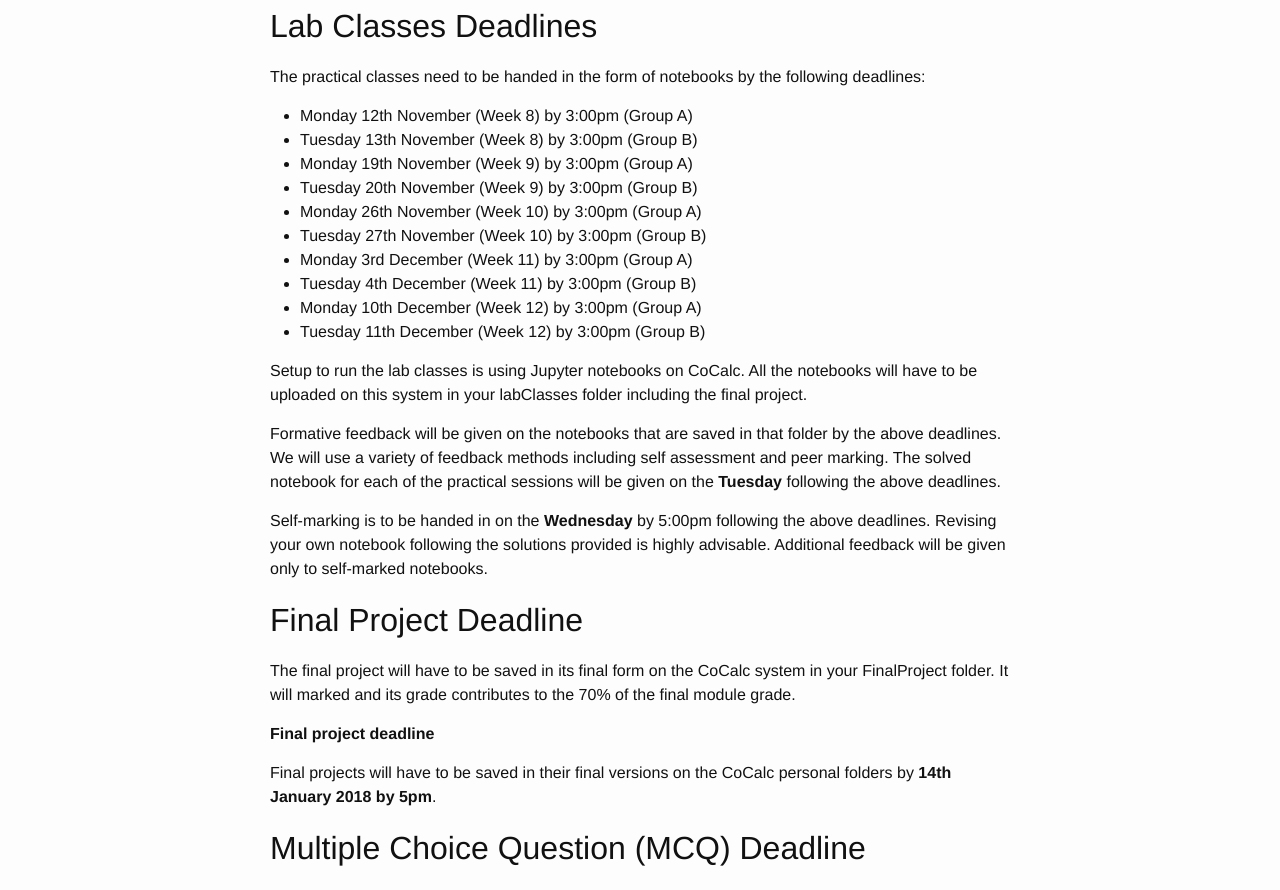
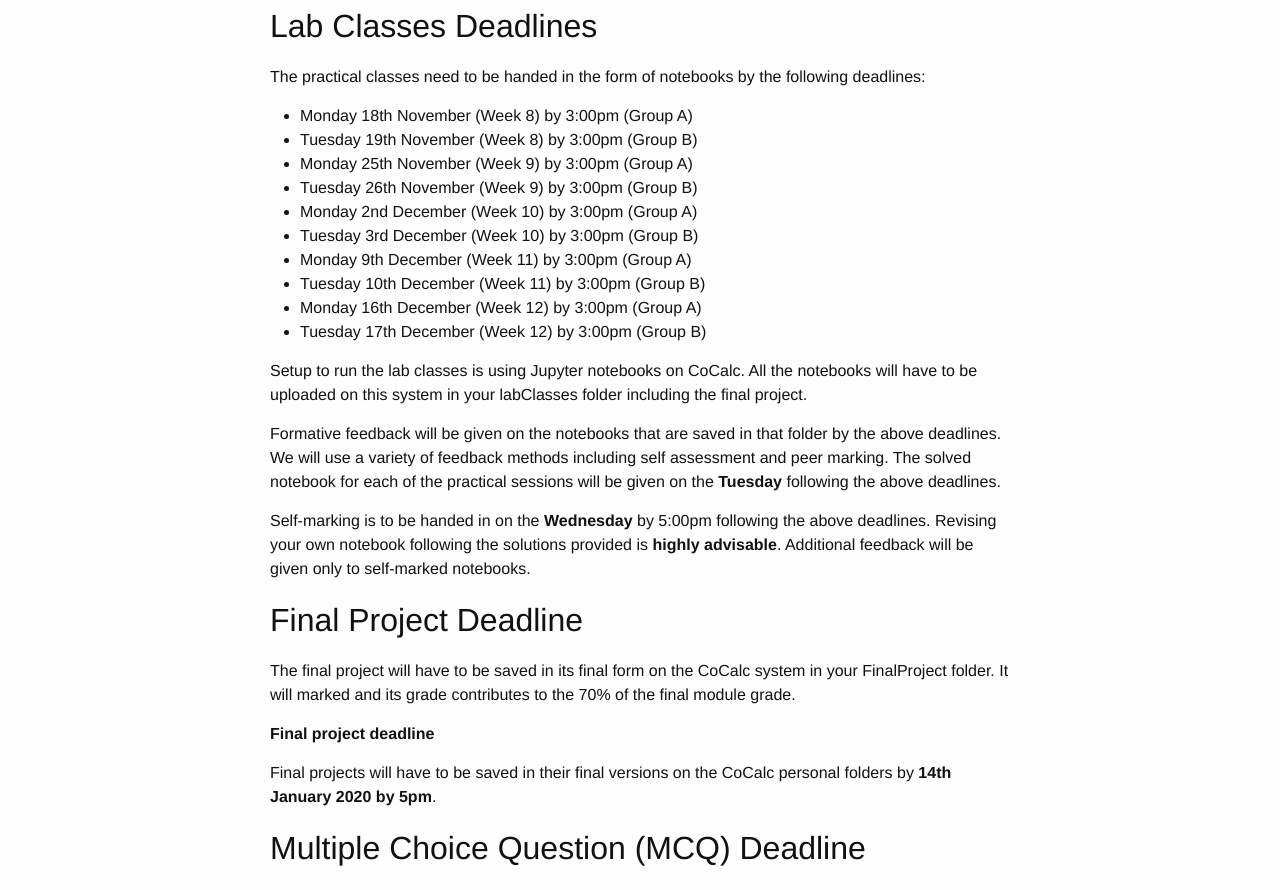
Before and after one commit to sods/bioinformatics, a Jekyll site: the page built from deadlines.md, in a window 1280 px wide. Shown: the part 508-1398 px from the top of the page. Built offline with Jekyll 4.4.1, drawn with Linux system fonts in a browser that asks for light colours.

Commit message:
updated deadlines

```diff
--- a/deadlines.md
+++ b/deadlines.md
@@ -7,23 +7,23 @@ title: Deadlines
 
 The practical classes need to be handed in the form of notebooks by the following deadlines:
 
-* Monday 12th November (Week 8) by 3:00pm (Group A)
-* Tuesday 13th November (Week 8) by 3:00pm (Group B)
-* Monday 19th November (Week 9) by 3:00pm (Group A)
-* Tuesday 20th November (Week 9) by 3:00pm (Group B)
-* Monday 26th November (Week 10) by 3:00pm (Group A)
-* Tuesday 27th November (Week 10) by 3:00pm (Group B)
-* Monday 3rd December (Week 11) by 3:00pm (Group A)
-* Tuesday 4th December (Week 11) by 3:00pm (Group B)
-* Monday 10th December (Week 12) by 3:00pm (Group A)
-* Tuesday 11th December (Week 12) by 3:00pm (Group B)
+* Monday 18th November (Week 8) by 3:00pm (Group A)
+* Tuesday 19th November (Week 8) by 3:00pm (Group B)
+* Monday 25th November (Week 9) by 3:00pm (Group A)
+* Tuesday 26th November (Week 9) by 3:00pm (Group B)
+* Monday 2nd December (Week 10) by 3:00pm (Group A)
+* Tuesday 3rd December (Week 10) by 3:00pm (Group B)
+* Monday 9th December (Week 11) by 3:00pm (Group A)
+* Tuesday 10th December (Week 11) by 3:00pm (Group B)
+* Monday 16th December (Week 12) by 3:00pm (Group A)
+* Tuesday 17th December (Week 12) by 3:00pm (Group B)
 
 Setup to run the lab classes is using Jupyter notebooks on CoCalc.
 All the notebooks will have to be uploaded on this system in your labClasses folder including the final project.
 
 Formative feedback will be given on the notebooks that are saved in that folder by the above deadlines. We will use a variety of feedback methods including self assessment and peer marking. The solved notebook for each of the practical sessions will be given on the **Tuesday** following the above deadlines.
 
-Self-marking is to be handed in on the **Wednesday** by 5:00pm following the above deadlines. Revising your own notebook following the solutions provided is highly advisable. Additional feedback will be given only to self-marked notebooks.
+Self-marking is to be handed in on the **Wednesday** by 5:00pm following the above deadlines. Revising your own notebook following the solutions provided is **highly advisable**. Additional feedback will be given only to self-marked notebooks.
 
 
 ## Final Project Deadline
@@ -32,7 +32,7 @@ The final project will have to be saved in its final form on the CoCalc system i
 
 **Final project deadline**
 
-Final projects will have to be saved in their final versions on the CoCalc personal folders by **14th January 2018 by 5pm**.
+Final projects will have to be saved in their final versions on the CoCalc personal folders by **14th January 2020 by 5pm**.
 
 
 ## Multiple Choice Question (MCQ) Deadline
```
